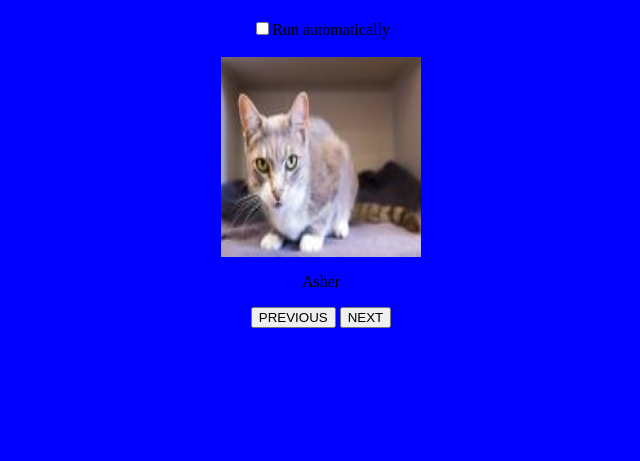
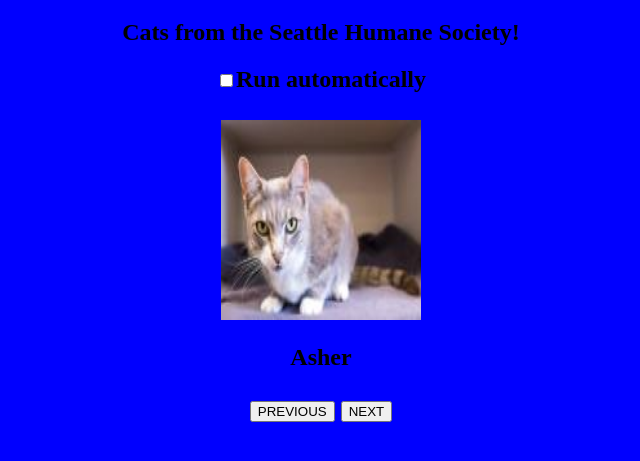
Before and after one commit to joseph-jennings1/Artifact05, a plain HTML site: page index.html in a window 1280 px wide. Shown: the part 61-522 px from the top of the page, without its empty margins (319-959 px from the left). Drawn offline with Linux system fonts and the light colour scheme.

Commit message:
Update index.html

```diff
--- a/index.html
+++ b/index.html
@@ -10,6 +10,7 @@
 
 <body class="center">
 <h1>Slideshow</h1>
+<h2>Cats from the Seattle Humane Society!<h2>
 <input id="auto" type="checkbox">Run automatically
 <br><br>
 <img class="center" id="slideshow" src="/Artifact05/Images/AsherCat.jpg" width="200" height="200" alt="laugh">
```
